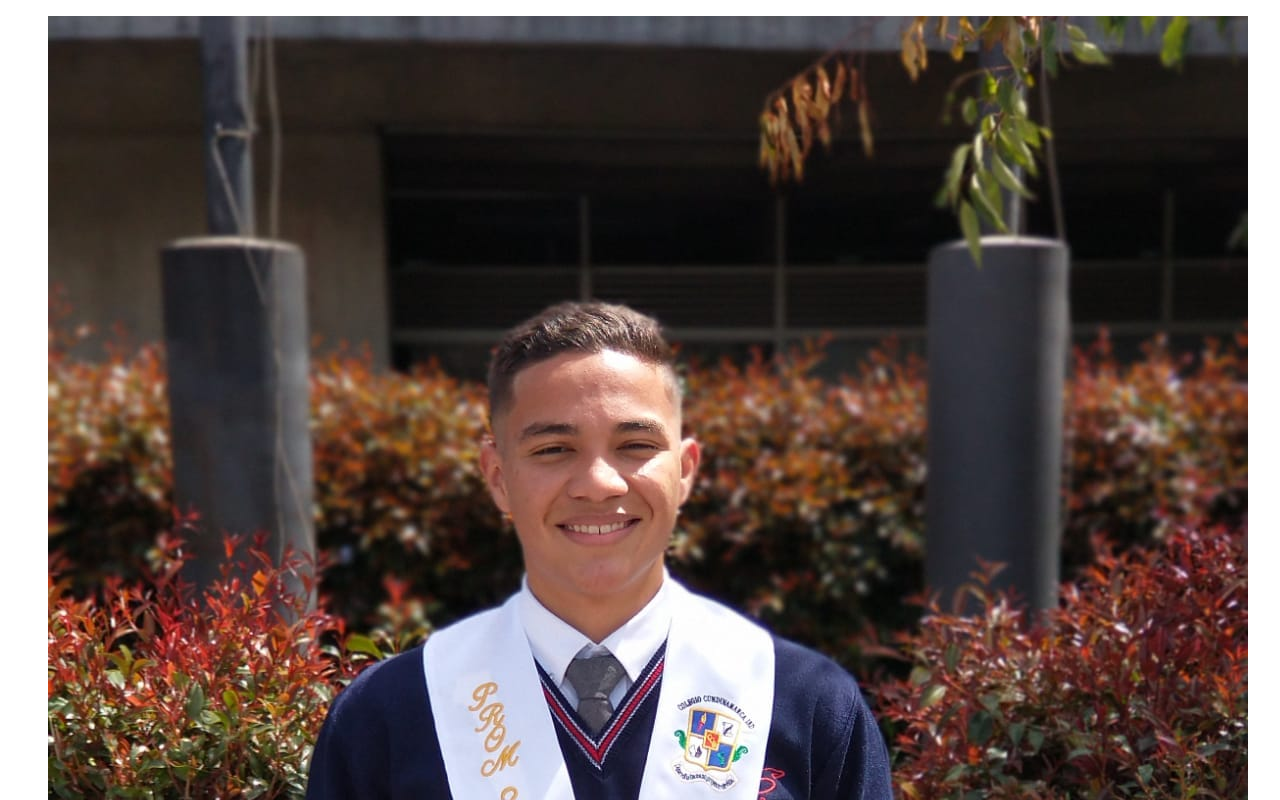
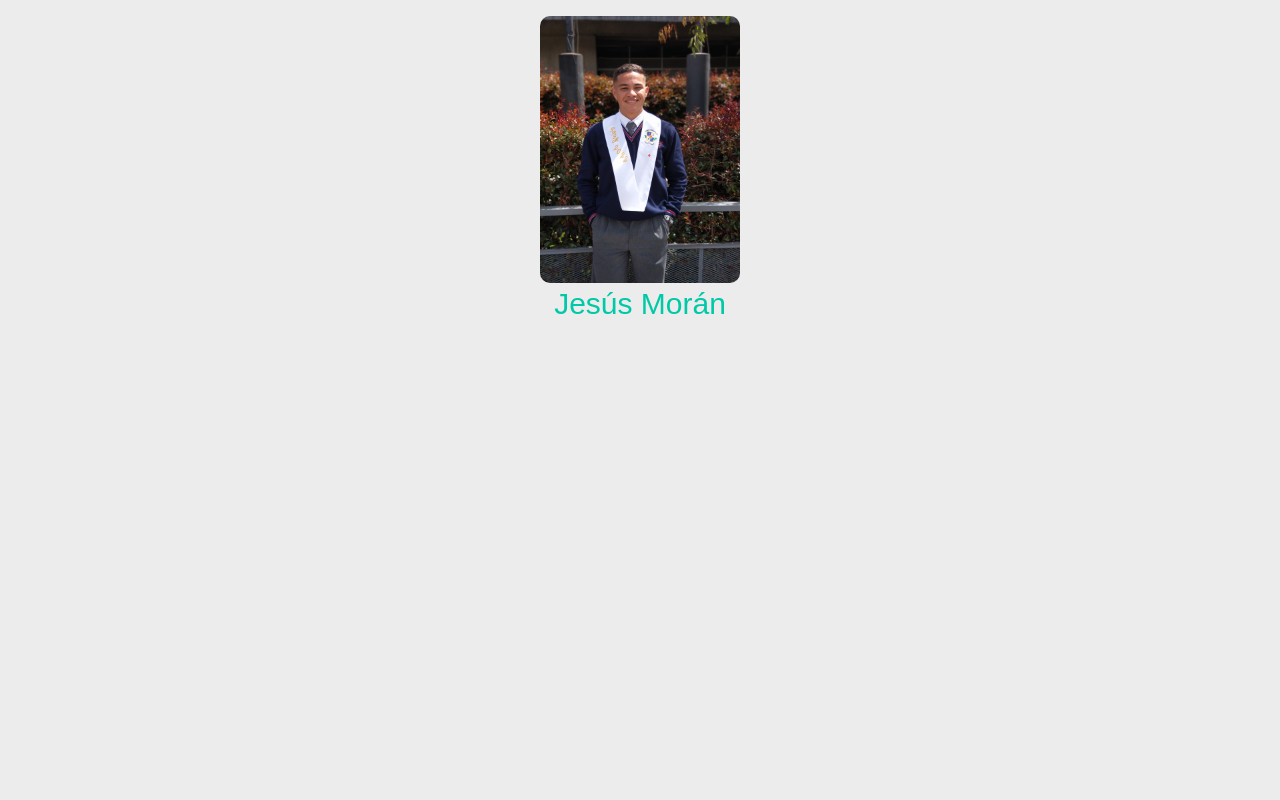
Before and after one commit to jame291104/bit07me, a plain HTML site: page docs/index.html in a window 1280 px wide. Shown: the top 800 px of the page. Drawn offline with Linux system fonts and the light colour scheme.

Commit message:
agregando estilos

```diff
--- a/docs/css/main.css
+++ b/docs/css/main.css
@@ -1,7 +1,22 @@
 body{
-    background-color: rgb(255, 255, 255);
+    background-color: rgb(236, 236, 236);
 }
 
+figure{
+    text-align: center;
+}
+
+img{
+    max-width: 100%;
+    height: auto;
+}
+
+.image{
+    width: 200px;
+    border-radius: 10px;
+}
 .name{
-    color: blue;
+    color: rgb(0, 201, 167);
+    font-family: sans-serif;
+    font-size: 30px;
 }
--- a/docs/index.html
+++ b/docs/index.html
@@ -9,8 +9,8 @@
 </head>
 <body>
     <figure>
-        <img src="./img/me.jpg" alt="Foto de Jesus Moran">
-        <figcaption class="name">Jesus Moran</figcaption>
+        <img class="image" src="./img/me.jpg" alt="Foto de Jesus Moran">
+        <figcaption class="name">Jesús Morán</figcaption>
     </figure>
     <script src="./js/main.js"></script>
 </body>
```
